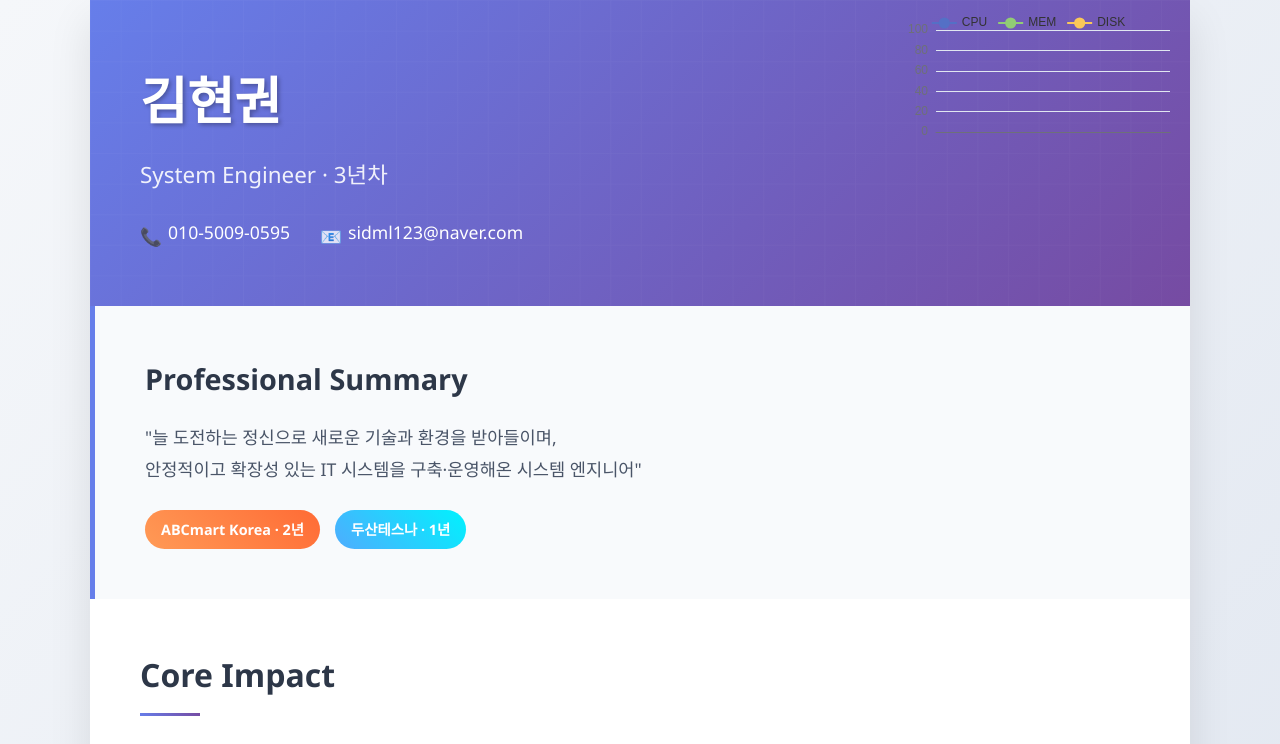
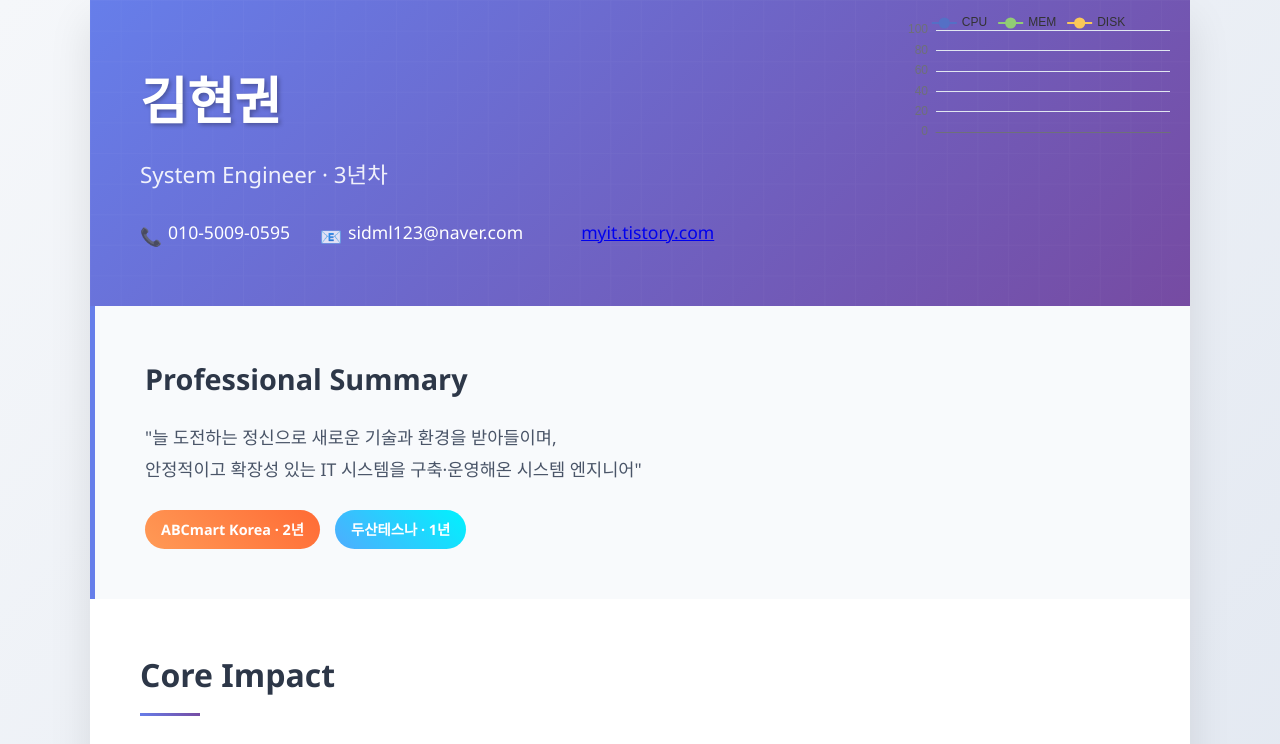
Before and after one commit to HyunkwonK/log, a plain HTML site: page index.html in a window 1280 px wide. Shown: the top 744 px of the page. Drawn offline with nearby package versions, Linux system fonts and the light colour scheme; no server answers.

Commit message:
blog add

```diff
--- a/index.html
+++ b/index.html
@@ -75,7 +75,7 @@
             gap: 30px;
             font-size: 1.1em;
         }
-
+        .blog::before { content: '🔗'; }
         .contact-item {
             display: flex;
             align-items: center;
@@ -465,6 +465,9 @@
                 <div class="contact-info">
                     <div class="contact-item phone">010-5009-0595</div>
                     <div class="contact-item email">sidml123@naver.com</div>
+                    <div class="contact-item blog">
+                       <a href="https://myit.tistory.com" target="_blank" rel="noopener">myit.tistory.com</a>
+                    </div>
                 </div>
             </div>
             <!-- 추가 -->
```
